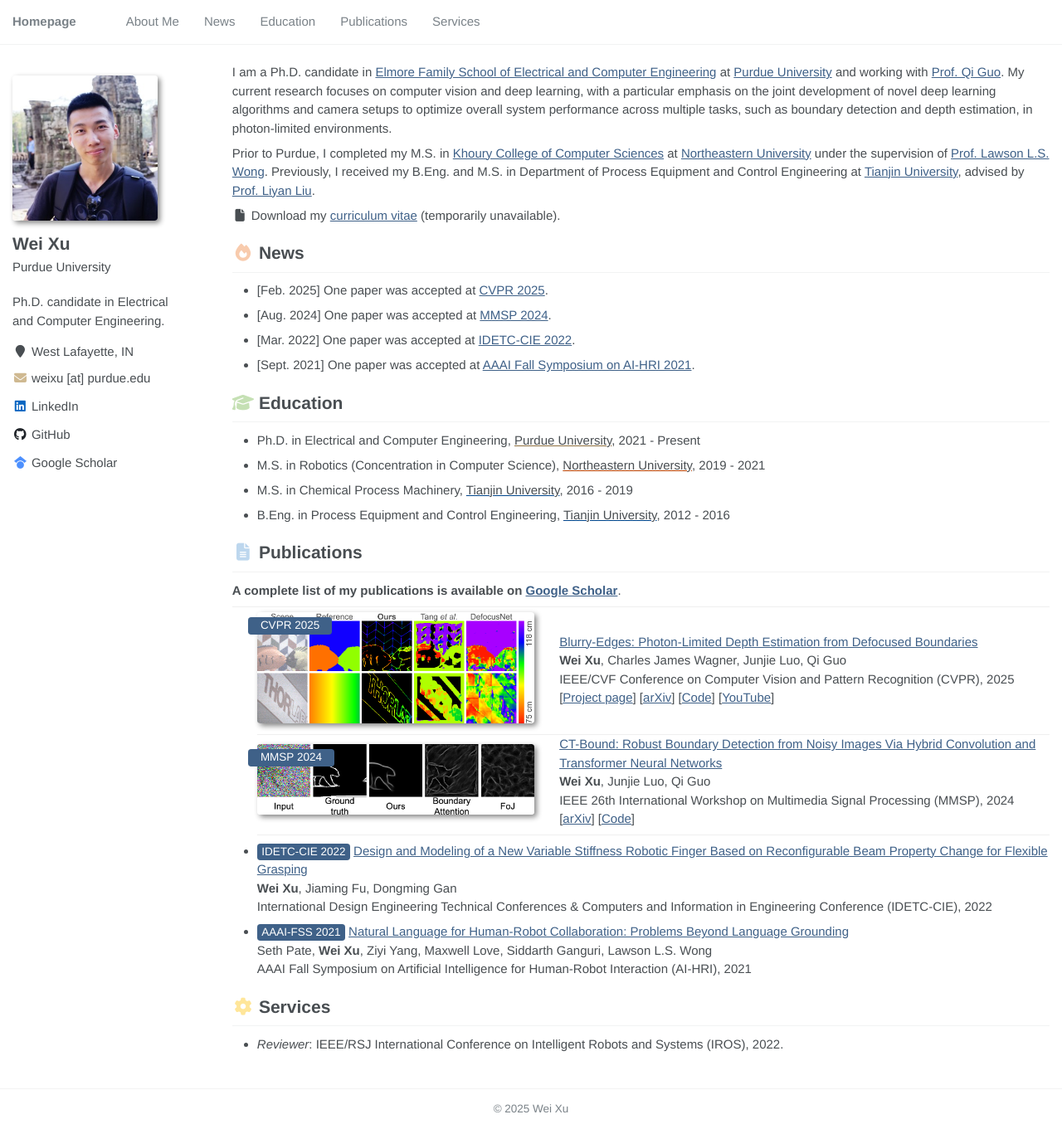
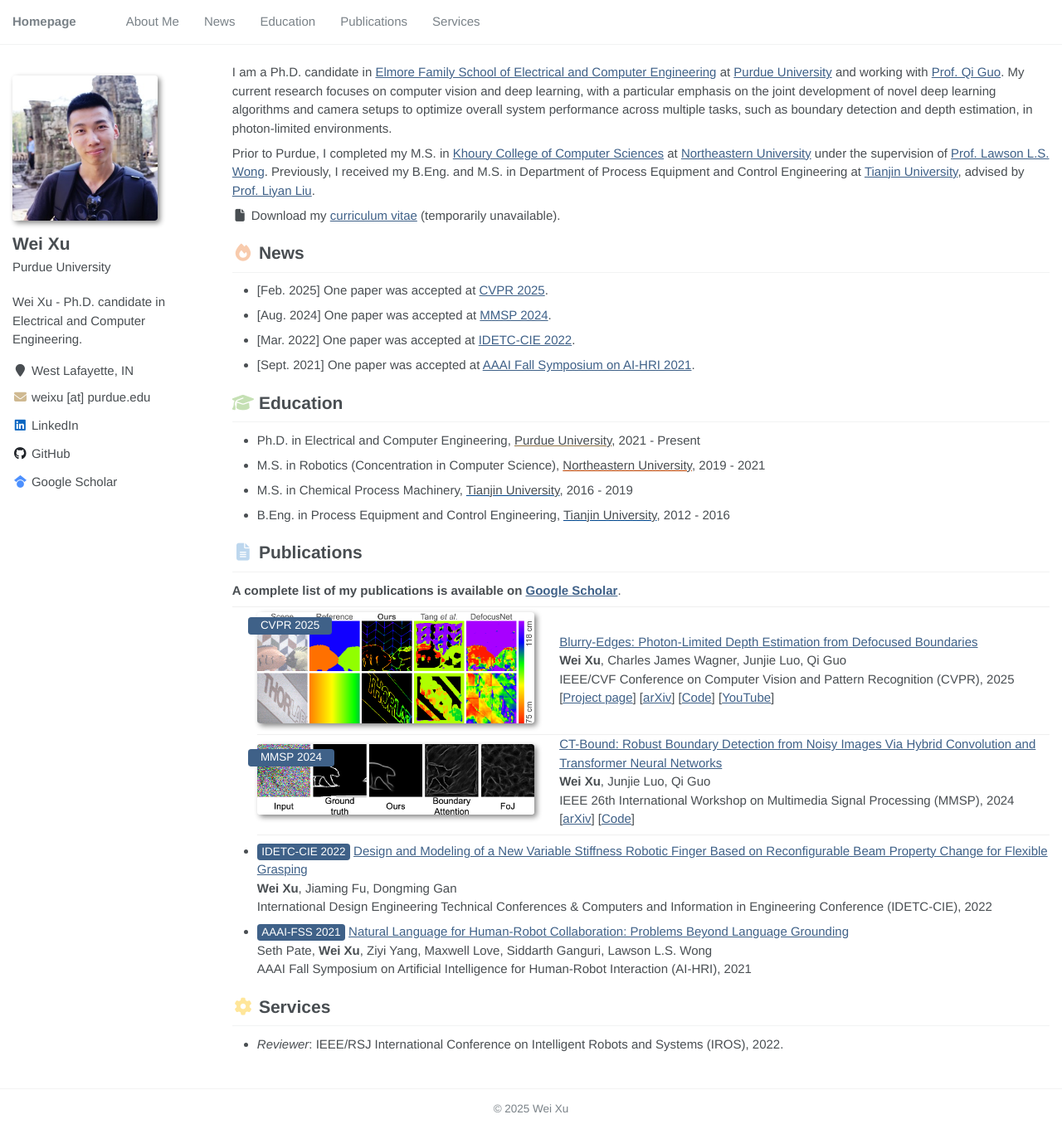
Before and after one commit to xuweiwen/xuweiwen.github.io, a Jekyll site: the page built from _pages/main.md, in a window 1280 px wide and 1361 px high. Shown: the whole window at 83% size. Built offline with Jekyll 4.4.1, drawn with Linux system fonts in a browser that asks for light colours.

Commit message:
Restoring

```diff
--- a/_config.yml
+++ b/_config.yml
@@ -7,7 +7,7 @@
 
 # Site Settings
 title                    : "Wei Xu"
-description              : "Ph.D. candidate in Electrical and Computer Engineering."
+description              : "Wei Xu - Ph.D. candidate in Electrical and Computer Engineering."
 url                      : "https://www.weixu.xyz"
 
 # google analytics
```
Also changed, not shown: assets/js/plugins/jquery.greedy-navigation.js (+0 -16 lines).
